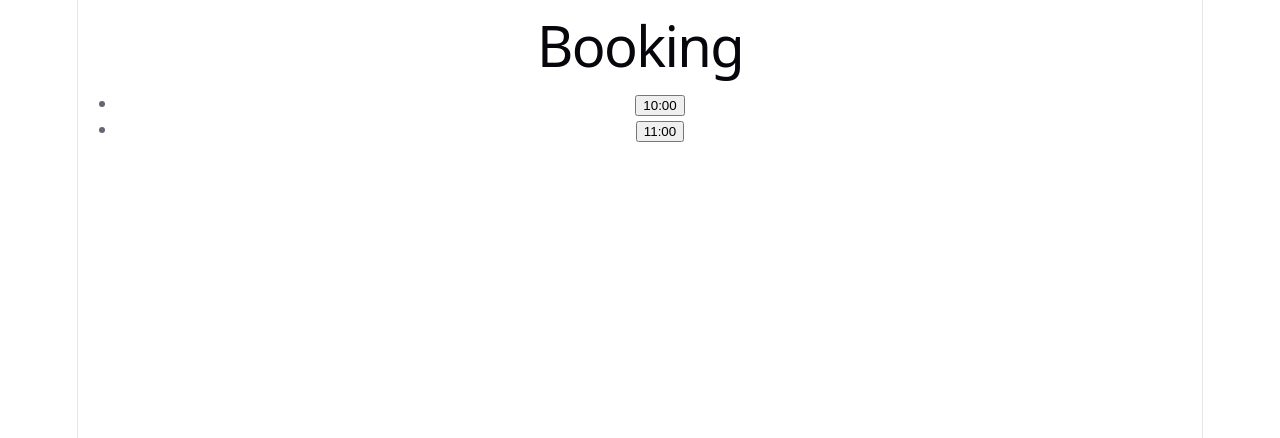
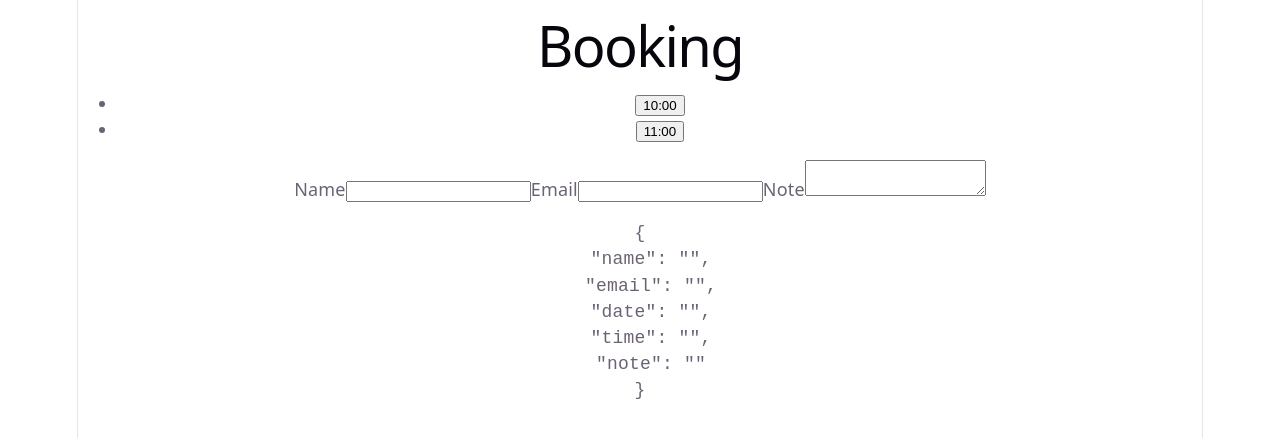
Before and after one commit to Ninabanina/booking-app, a React (Vite) app: page / in a window 1280 px wide. Shown: the top 438 px of the page. Built offline with nearby package versions, Linux system fonts and the light colour scheme.

Commit message:
Add BookingForm with controlled inputs

```diff
--- a/src/App.tsx
+++ b/src/App.tsx
@@ -5,6 +5,7 @@ import viteLogo from './assets/vite.svg'
 import './App.css'
 import './utils'
 import { SlotList } from './components/SlotList'
+import { BookingForm } from './components/BookingForm'
 import type { TimeSlot } from './types'
 
 const slots: TimeSlot[] = [
@@ -18,6 +19,7 @@ function App() {
    <main>
     <h1>Booking</h1>
     <SlotList slots={slots} />
+    <BookingForm />
    </main>
   )
 }
--- /dev/null
+++ b/src/components/BookingForm.tsx
@@ -0,0 +1,36 @@
+import { useState } from "react";
+import type { BookingFormData } from "../types";
+
+const empty: BookingFormData ={
+    name: '',
+    email: '',
+    date: '',
+    time: '',
+    note: '',
+}
+
+export function BookingForm() {
+    const [form, setForm] = useState<BookingFormData>(empty)
+
+    function update(field: keyof BookingFormData, value: string) {
+        setForm({...form, [field]: value})
+    }
+
+    return (
+        <form>
+            <label>
+                Name
+                <input value={form.name} onChange={e => update('name', e.target.value)} />
+            </label>
+            <label>
+                Email
+                <input type="email" value={form.email} onChange={e => update('email', e.target.value)} />
+            </label>
+            <label>
+                Note
+                <textarea value={form.note} onChange={e => update('note', e.target.value)} />
+            </label>
+            <pre>{JSON.stringify(form, null, 2)}</pre>
+        </form>
+    )
+}
```
